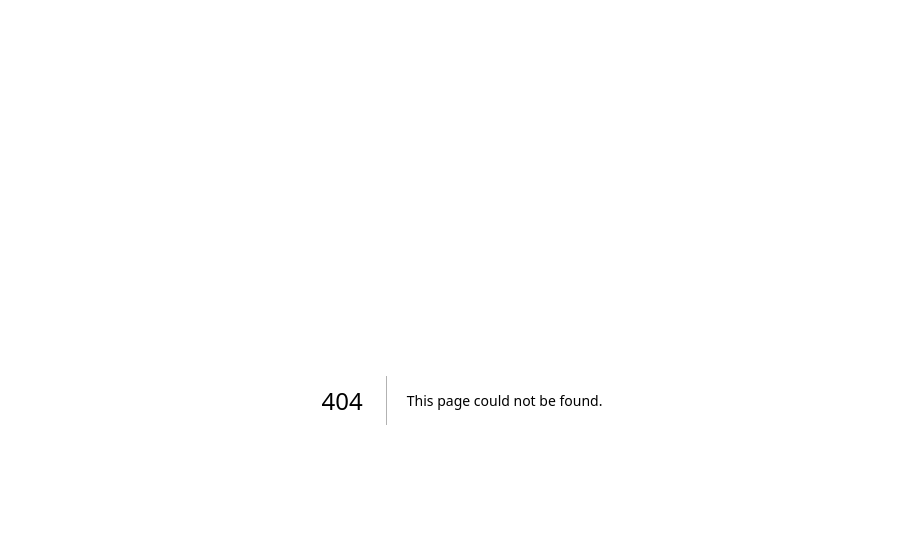
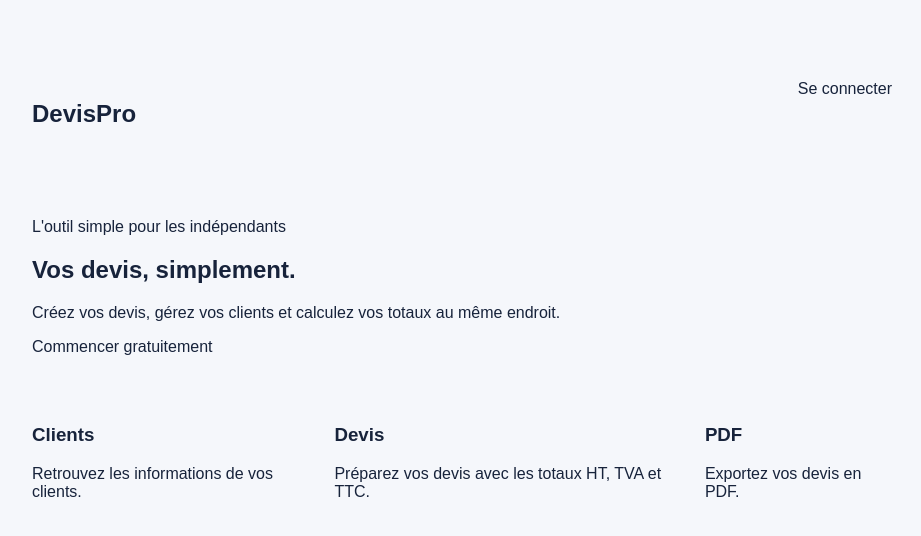
Before and after one commit to noam-57/DevisPro-2, a Next.js app: page / in a window 1280 px wide. Before the commit this address had no page. Shown: the top 536 px of the page, without its empty margins (178-1099 px from the left). Built offline with nearby package versions, Linux system fonts and the light colour scheme.

Commit message:
Create page.tsx

```diff
--- /dev/null
+++ b/app/page.tsx
@@ -0,0 +1,36 @@
+
+export default function Home() {
+  return (
+    <main style={{ maxWidth: 900, margin: "60px auto", padding: 20 }}>
+      <nav style={{ display: "flex", justifyContent: "space-between" }}>
+        <h2>DevisPro</h2>
+        <a href="/login">Se connecter</a>
+      </nav>
+
+      <section style={{ marginTop: 70 }}>
+        <p>L'outil simple pour les indépendants</p>
+        <h1>Vos devis, simplement.</h1>
+        <p>
+          Créez vos devis, gérez vos clients et calculez vos totaux
+          au même endroit.
+        </p>
+        <a href="/login">Commencer gratuitement</a>
+      </section>
+
+      <section style={{ display: "flex", gap: 20, marginTop: 50 }}>
+        <div>
+          <h3>Clients</h3>
+          <p>Retrouvez les informations de vos clients.</p>
+        </div>
+        <div>
+          <h3>Devis</h3>
+          <p>Préparez vos devis avec les totaux HT, TVA et TTC.</p>
+        </div>
+        <div>
+          <h3>PDF</h3>
+          <p>Exportez vos devis en PDF.</p>
+        </div>
+      </section>
+    </main>
+  );
+}
```
